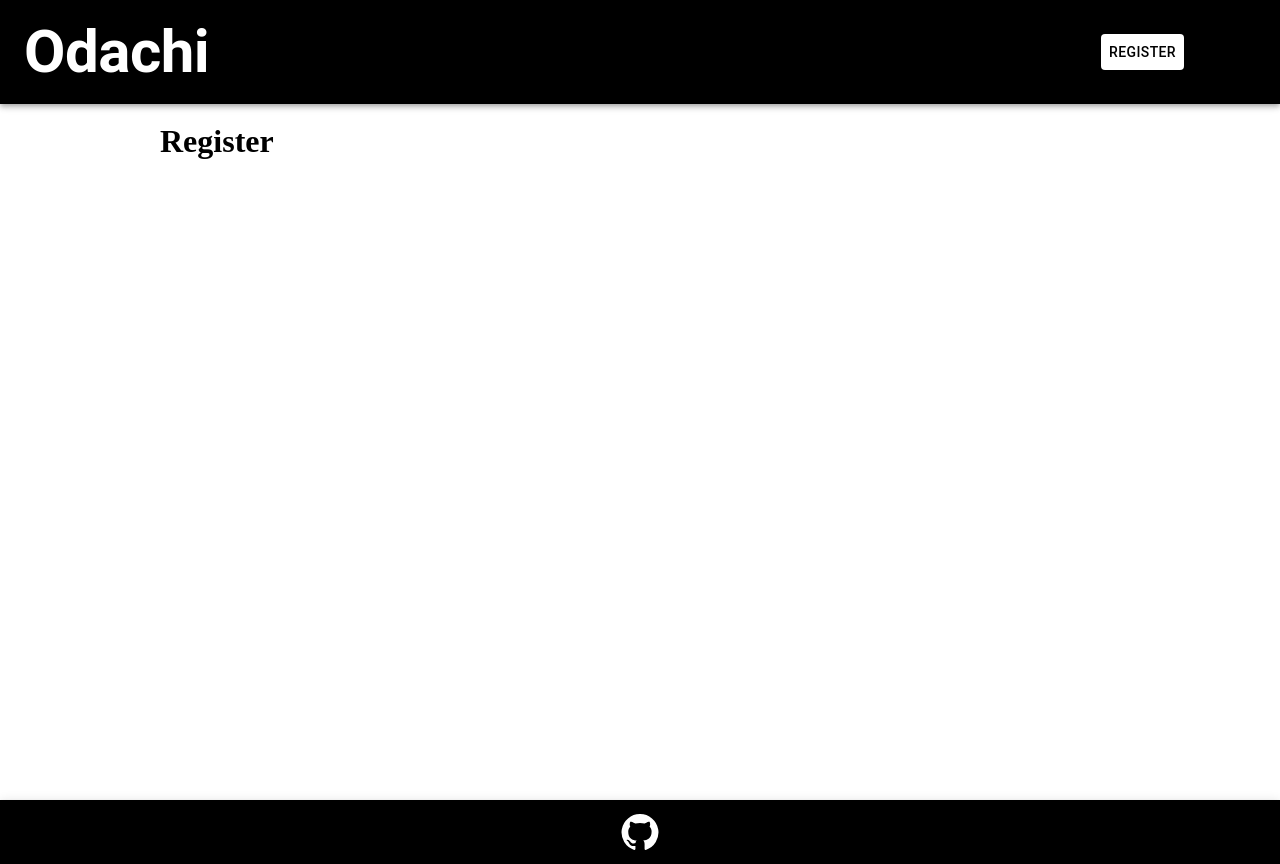
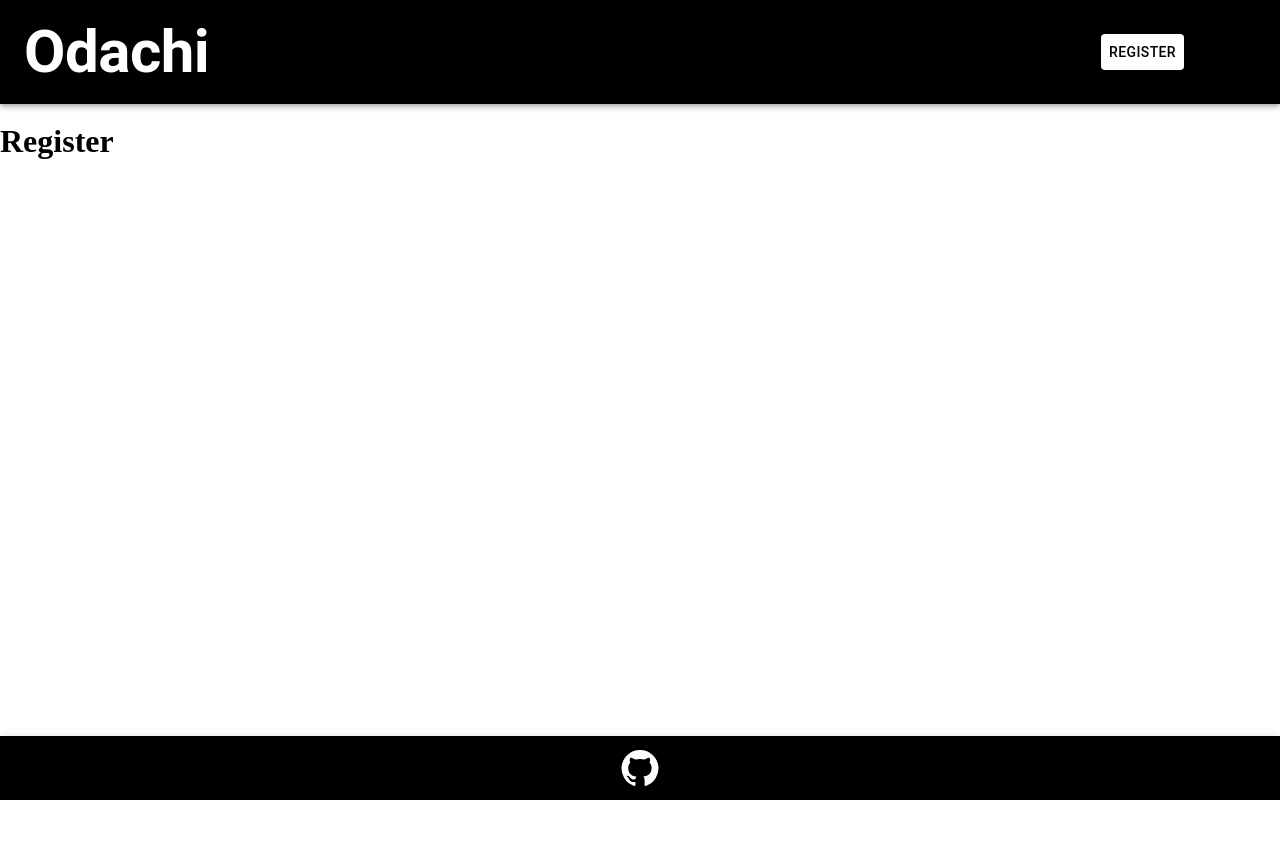
Before and after one commit to Frank-Colorado/buy-stuff, a React (Vite) app in the folder client/: page /register in a window 1280 px wide. After the commit the page ends 800 px from the top, so only its background shows below. Built offline with nearby package versions, Linux system fonts and the light colour scheme.

Commit message:
small style changes

```diff
--- a/client/src/components/Footer.jsx
+++ b/client/src/components/Footer.jsx
@@ -8,9 +8,10 @@ const Footer = () => {
         position="static"
         sx={{
           backgroundColor: 'black',
+          height: '4rem',
         }}
       >
-        <Toolbar>
+        <Toolbar sx={{}}>
           <Box
             sx={{
               flexGrow: 1,
--- a/client/src/index.css
+++ b/client/src/index.css
@@ -37,8 +37,8 @@ a:hover {
 
 .main {
   width: 100%;
-  height: calc(100% - 6.5rem);
-  padding: 0 10rem;
+  height: calc(100% - 10.5rem);
+  padding: 0;
   margin: 0 auto;
   overflow: hidden;
 }
```
